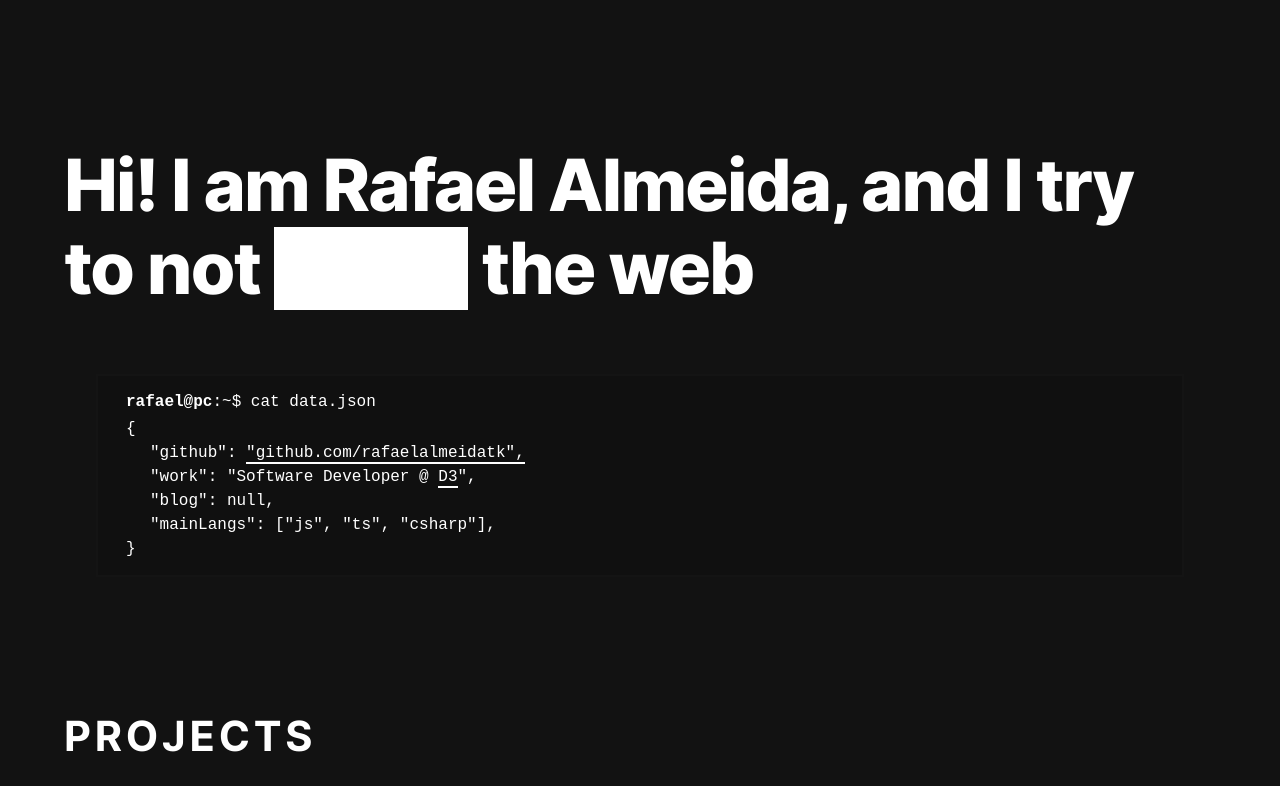
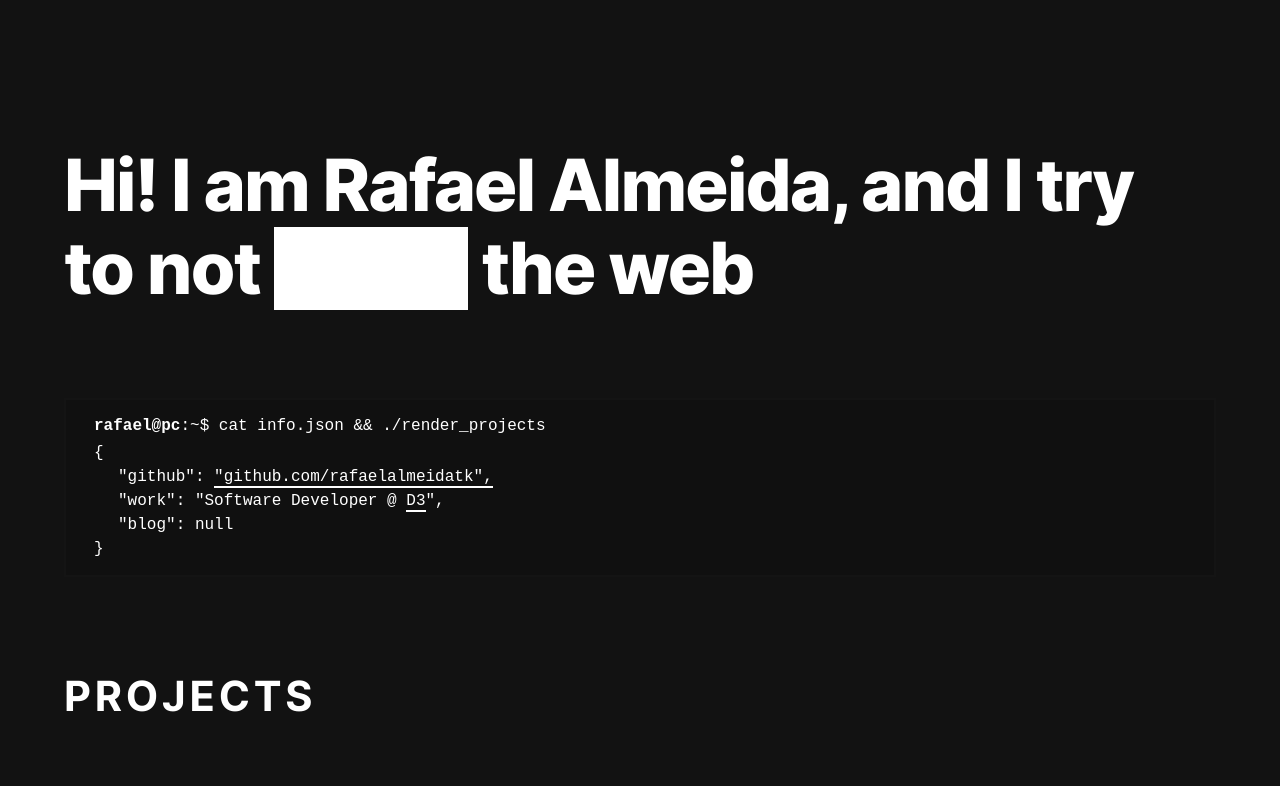
Before and after one commit to rafaelalmeidatk/rafaelalmeidatk.com, a Next.js app: page / in a window 1280 px wide. Shown: the top 786 px of the page. Built offline with nearby package versions, Linux system fonts and the light colour scheme.

Commit message:
Adjust spacing

```diff
--- a/src/components/Heading.tsx
+++ b/src/components/Heading.tsx
@@ -161,7 +161,7 @@ const Heading = () => {
       <style jsx>{`
         .heading {
           position: relative;
-          padding: 9rem 2rem 2rem;
+          padding: 9rem 2rem 0;
         }
 
         .container {
--- a/src/components/Projects.tsx
+++ b/src/components/Projects.tsx
@@ -94,7 +94,6 @@ const Projects = () => {
 
       <style jsx>{`
         .projects {
-          margin-top: 6rem;
           padding: 0 2rem;
         }
 
--- a/src/components/TerminalAboutMe.tsx
+++ b/src/components/TerminalAboutMe.tsx
@@ -1,7 +1,7 @@
 import React from 'react';
 import { useGlobalDelay } from './GlobalDelayContext';
 
-const MS_PER_LETTER = 8;
+const MS_PER_LETTER = 7;
 
 type TerminalLineProps = {
   children: string | string[];
@@ -98,12 +98,7 @@ const Json = () => {
 
       <JsonLine>
         <JsonKey text="blog" />
-        <JsonValue value="null" />
-      </JsonLine>
-
-      <JsonLine>
-        <JsonKey text="mainLangs" />
-        <JsonValue value={'["js", "ts", "csharp"]'} />
+        <JsonValue value="null" hasComma={false} />
       </JsonLine>
 
       <JsonLine hasIndentation={false}>
@@ -120,13 +115,16 @@ const TerminalAboutMe = () => {
   const globalCssDelay = getCurrentCssDelay();
   registerAnimation(TERMINAL_OPEN_DURATION, 200);
 
-  const inputText = `cat data.json`;
+  const inputText = `cat info.json && ./render_projects`;
   const inputTextDelay = 30;
-  const hideCursorDelay = inputText.length * MS_PER_LETTER + 450;
+  const hideCursorDelay =
+    parseInt(globalCssDelay, 10) +
+    TERMINAL_OPEN_DURATION +
+    inputText.length * inputTextDelay;
 
   return (
-    <section className="about-me container">
-      <div className="box">
+    <section className="about-me">
+      <div className="box container">
         <div className="input">
           <span className="domain">rafael@pc</span>:~${' '}
           <TerminalLine delay={inputTextDelay}>{inputText}</TerminalLine>
@@ -143,7 +141,7 @@ const TerminalAboutMe = () => {
 
       <style jsx global>{`
         .about-me {
-          padding: 2rem;
+          padding: 5.5rem 2rem;
         }
 
         .box {
@@ -155,6 +153,19 @@ const TerminalAboutMe = () => {
           opacity: 0%;
           animation: box-open ${TERMINAL_OPEN_DURATION}ms steps(1, end)
             ${globalCssDelay} forwards;
+        }
+
+        @media (max-width: 768px) {
+          .about-me {
+            padding: 2rem 0;
+          }
+
+          .box {
+            border-left: 0;
+            border-right: 0;
+            padding-left: 1rem;
+            padding-right: 1rem;
+          }
         }
 
         .input {
```
